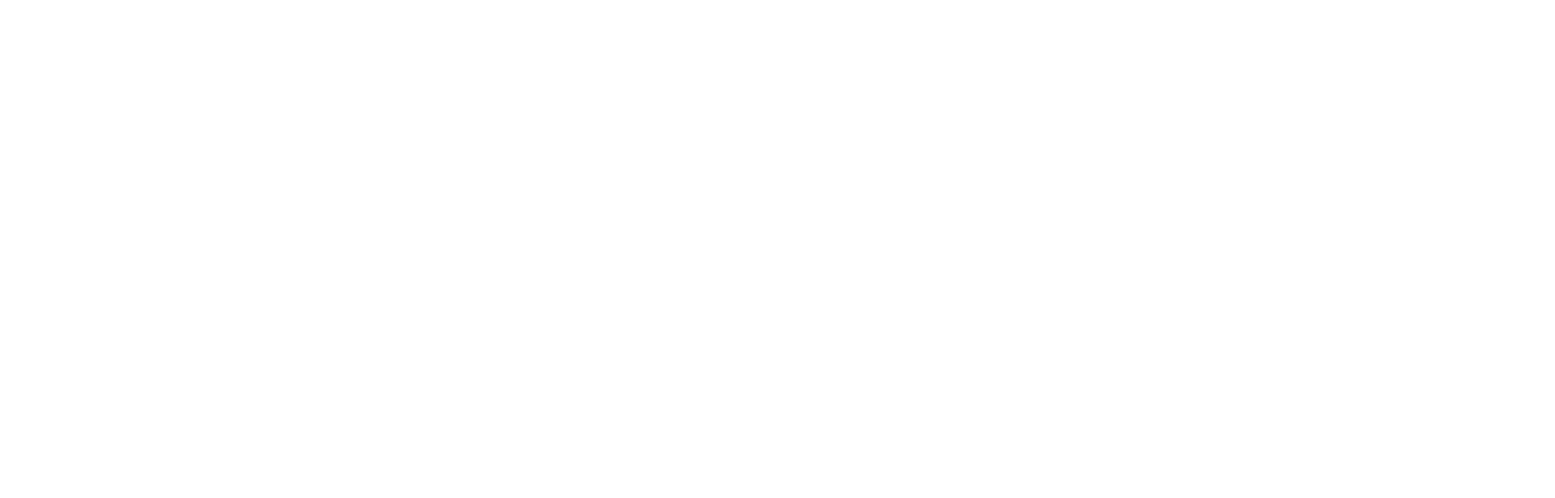
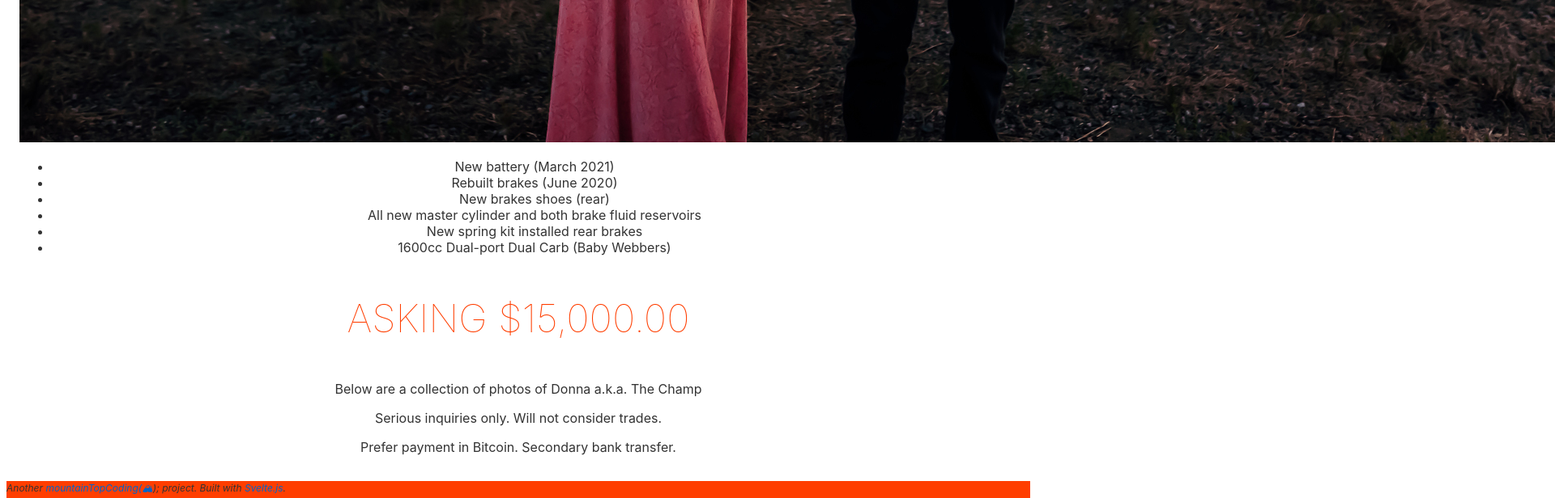
Before and after one commit to Isaac-Tait/volkswagen-bus-project, a Svelte app: page / in a window 1280 px wide. Shown: the part 1455-2071 px from the top of the page at 81% size, 1920 px wide, since content can reach past the window. Before the commit the page ends 800 px from the top, so only its background shows below. Built offline with nearby package versions, Linux system fonts and the light colour scheme.

Commit message:
it is starting to come together

```diff
--- a/src/App.svelte
+++ b/src/App.svelte
@@ -1,11 +1,39 @@
 <script>
+	export let bus;
 	export let name;
+	let sunsetPhoto = ' ../photos/familyPhotoSunset.jpg'
 </script>
 
 <main>
-	<h1>Hello {name}!</h1>
-	<p>Visit the <a href="https://svelte.dev/tutorial">Svelte tutorial</a> to learn how to build Svelte apps.</p>
+	<h1>For Sale: {bus}</h1>
+
+	<img src={sunsetPhoto} alt="Family photo sunset" >
+
+	<ul>
+		<li>New battery (March 2021)</li>
+		<li>Rebuilt brakes (June 2020)</li>
+		<li>New brakes shoes (rear)</li>
+		<li>All new master cylinder and both brake fluid reservoirs</li>
+		<li>New spring kit installed rear brakes</li>
+		<li>1600cc Dual-port Dual Carb (Baby Webbers)</li>
+	</ul>
+
+	<h3>Asking $15,000.00</h3>
+
+	<p>Below are a collection of photos of {name} </p>
+
+	<p>Serious inquiries only. Will not consider trades.</p>
+
+	<p>Prefer payment in Bitcoin. Secondary bank transfer.</p>
+
 </main>
+
+<footer>
+	<div>
+		<span>Another <a href="https://mountaintopcoding.com" target="_blank" rel="noopener noreferrer">mountainTopCoding(<span role="img" aria-label="mountain with snow-cap">&#127956;</span></a>); project.</span>
+		<span>Built with <a href="https://svelte.dev" target="_blank" rel="noopener noreferrer">Svelte.js</a>.</span>
+	</div>
+</footer>
 
 <style>
 	main {
@@ -22,6 +50,18 @@
 		font-weight: 100;
 	}
 
+	h3 {
+		color: #ff3e00;
+		text-transform: uppercase;
+		font-size: 3em;
+		font-weight: 100;
+	}
+
+	footer {
+		background-color: #ff3e00;
+		font-size: 0.75em;
+		font-style: italic;
+	}
 	@media (min-width: 640px) {
 		main {
 			max-width: none;
--- a/src/main.js
+++ b/src/main.js
@@ -3,7 +3,8 @@
 const app = new App({
 	target: document.body,
 	props: {
-		name: 'world'
+		bus: '1969 Volkswagen Camper Bus',
+		name: 'Donna a.k.a. The Champ'
 	}
 });
 
```
Also changed, not shown: photos/familyPhotoSunset.jpg (added), 1 other file (tests, documents, lock files or other folders).
